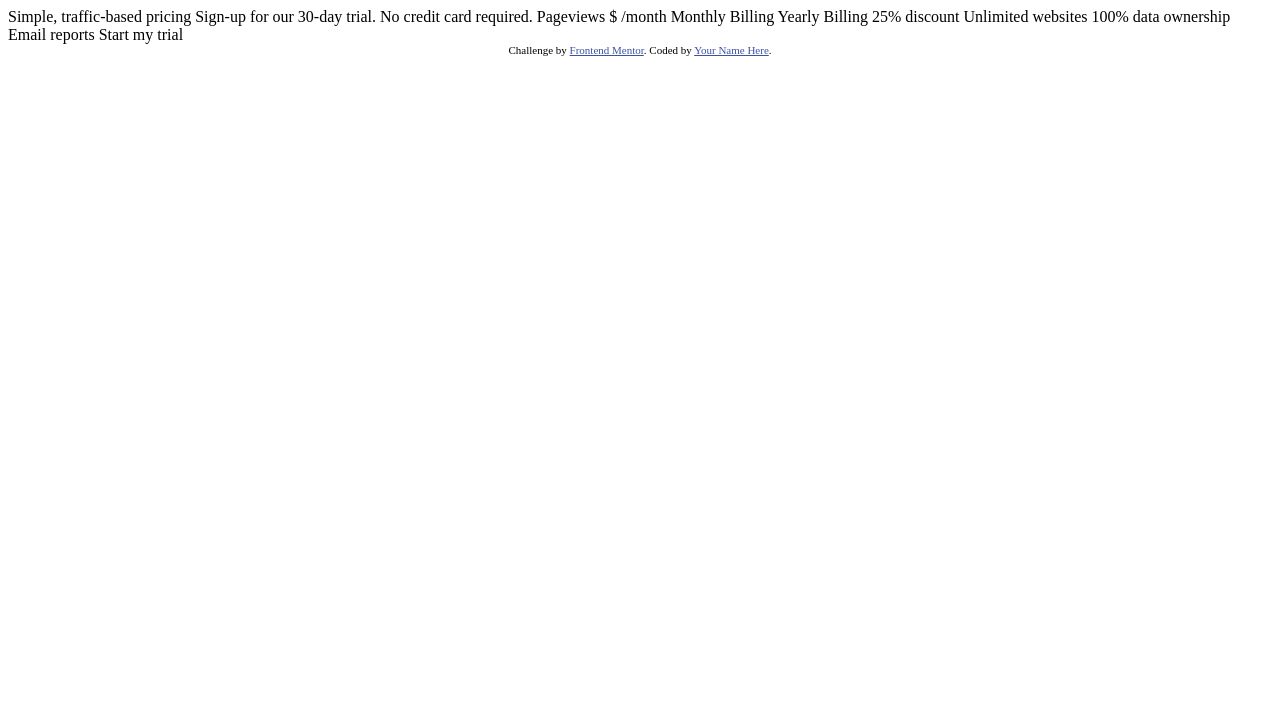
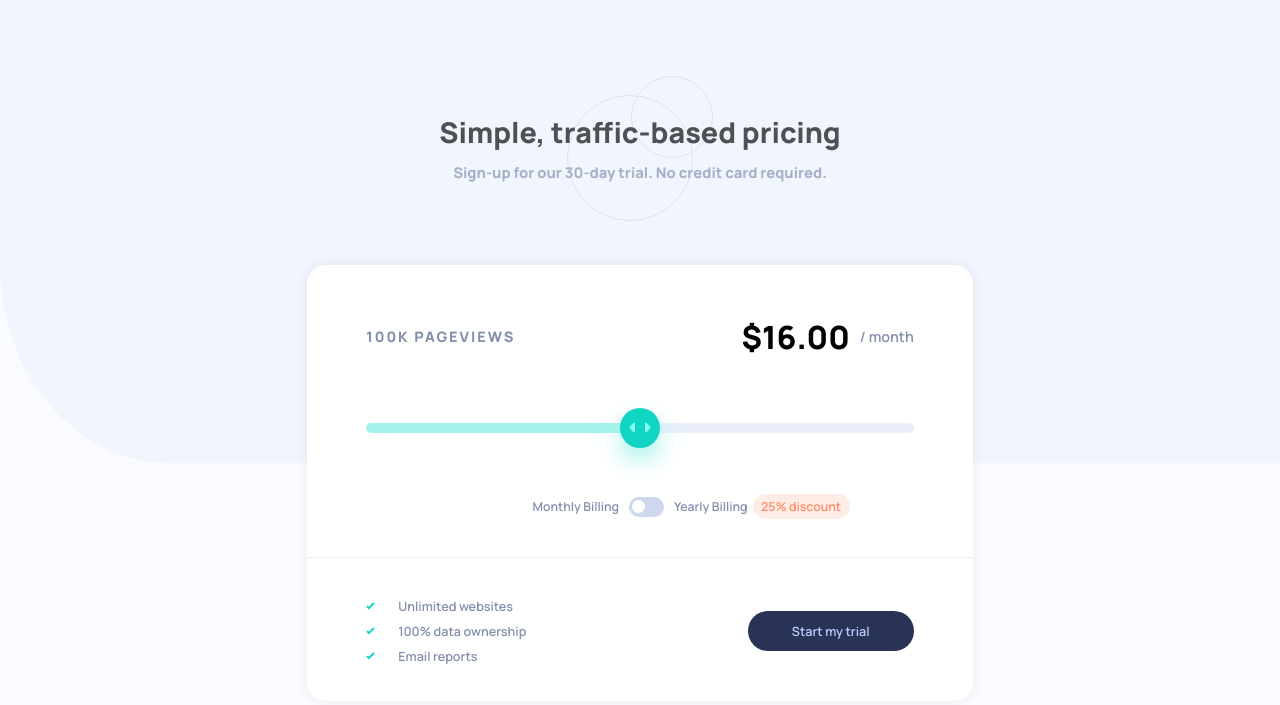
Before and after one commit to patrykjk/Frontend-Mentor---Interactive-pricing-component, a plain HTML site: page index.html in a window 1280 px wide. Drawn offline with Linux system fonts and the light colour scheme.

Commit message:
final commit

```diff
--- a/index.html
+++ b/index.html
@@ -1,39 +1,51 @@
 <!DOCTYPE html>
 <html lang="en">
+
 <head>
   <meta charset="UTF-8">
-  <meta name="viewport" content="width=device-width, initial-scale=1.0"> <!-- displays site properly based on user's device -->
+  <meta http-equiv="X-UA-Compatible" content="IE=edge">
+  <meta name="viewport" content="width=device-width, initial-scale=1.0">
+  <title>Frontend Mentor | Interactive pricing component</title>
+  <link rel="stylesheet" href="style.css">
+  <script src="index.js" defer></script>
+</head>
 
-  <link rel="icon" type="image/png" sizes="32x32" href="./images/favicon-32x32.png">
-
-  <title>Frontend Mentor | Interactive pricing component</title>
-
-  <!-- Feel free to remove these styles or customise in your own stylesheet 👍 -->
-  <style>
-    .attribution { font-size: 11px; text-align: center; }
-    .attribution a { color: hsl(228, 45%, 44%); }
-  </style>
-</head>
 <body>
 
-  Simple, traffic-based pricing
-  Sign-up for our 30-day trial. No credit card required.
+  <header>
+    <h1 class="title">Simple, traffic-based pricing</h1>
+    <p class="subtitle">Sign-up for our 30-day trial. <br> No credit card required. </p>
+  </header>
 
-  Pageviews
-  $ /month
+  <form action="" class="card">
+    <p class="page-views"><span></span> Pageviews</p>
 
-  Monthly Billing
-  Yearly Billing 25% discount
+    <input class="slider" type="range" min="0" value="2">
 
-  Unlimited websites
-  100% data ownership
-  Email reports
+    <p class="price"><span></span> / month</p>
 
-  Start my trial
+    <div class="plan-options">
+      <label for="monthly">Monthly Billing</label>
+      <input type="radio" id="monthly" name="subscription-plan" value="monthly">
 
-  <div class="attribution">
-    Challenge by <a href="https://www.frontendmentor.io?ref=challenge" target="_blank">Frontend Mentor</a>.
-    Coded by <a href="#">Your Name Here</a>.
-  </div>
+      <div class="plan-options-toggle-btn"></div>
+
+      <label for="yearly">Yearly Billing</label>
+      <input type="radio" id="yearly" name="subscription-plan" value="yearly">
+    </div>
+
+    <div class="card-footer">
+      <div class="features">
+        <p class="feature">Unlimited websites</p>
+        <p class="feature">100% data ownership</p>
+        <p class="feature">Email reports</p>
+      </div>
+
+      <button>Start my trial</button>
+    </div>
+
+  </form>
+
 </body>
+
 </html>
--- /dev/null
+++ b/index.js
@@ -0,0 +1,103 @@
+let slider = document.querySelector('.slider')
+let monthlyPlanInput = document.querySelector('#monthly')
+let yearlyPlanInput = document.querySelector('#yearly')
+let planOptionsToggleBtn = document.querySelector('.plan-options-toggle-btn')
+let pageViewsElement = document.querySelector('.page-views span')
+let priceElement = document.querySelector('.price span')
+let DISCOUNT_RATE = .25
+
+let pricePerViewsArray = [
+    {
+        views: '10k',
+        price: 8
+    },
+    {
+        views: '50k',
+        price: 12
+    },
+    {
+        views: '100k',
+        price: 16
+    },
+    {
+        views: '500k',
+        price: 24
+    },
+    {
+        views: '1m',
+        price: 36
+    },
+]
+
+
+
+
+function updatePrice() {
+    let price = pricePerViewsArray[Number(slider.value)].price
+
+    if (yearlyPlanInput.checked) price = price - price * DISCOUNT_RATE
+
+    priceElement.innerText = price.toLocaleString('en-US', { style: 'currency', currency: 'USD' })
+}
+
+function updateViewsDisplay() {
+    let selectedOption = pricePerViewsArray[Number(slider.value)]
+    pageViewsElement.innerText = selectedOption.views
+}
+
+slider.addEventListener('input', () => {
+    updateViewsDisplay()
+    updatePrice()
+})
+
+
+function updateSlider() {
+    let sliderPosition = 100 / Number(slider.max) * Number(slider.value) + '%'
+    slider.style.setProperty('--slider-position', sliderPosition)
+}
+
+slider.addEventListener('input', updateSlider)
+
+
+slider.addEventListener('mousedown', () => slider.classList.add('dragging'))
+slider.addEventListener('mouseup', () => slider.classList.remove('dragging'))
+
+
+function switchToMonthly() {
+    planOptionsToggleBtn.classList.remove('move-right')
+    monthlyPlanInput.checked = true
+}
+
+function switchToYearly() {
+    planOptionsToggleBtn.classList.add('move-right')
+    yearlyPlanInput.checked = true
+}
+
+planOptionsToggleBtn.addEventListener('click', function () {
+    if (this.classList.contains('move-right')) {
+        switchToMonthly()
+    } else {
+        switchToYearly()
+    }
+    updatePrice()
+})
+
+
+document.querySelector('label[for="monthly"]').addEventListener('click', function () {
+    switchToMonthly()
+    updatePrice()
+})
+
+document.querySelector('label[for="yearly"]').addEventListener('click', function () {
+    switchToYearly()
+    updatePrice()
+})
+
+
+
+
+slider.max = pricePerViewsArray.length - 1
+monthlyPlanInput.checked = true
+updatePrice()
+updateViewsDisplay()
+updateSlider()
--- /dev/null
+++ b/style.css
@@ -0,0 +1,311 @@
+@import url('https://fonts.googleapis.com/css2?family=Manrope:wght@600;800&display=swap');
+
+:root {
+    --soft-cyan: hsl(174, 77%, 80%);
+    --strong-cyan: hsl(174, 86%, 45%);
+    --light-grayish-red: hsl(14, 92%, 95%);
+    --light-red: hsl(15, 100%, 70%);
+    --pale-blue: hsl(226, 100%, 87%);
+
+    --white: hsl(0, 0%, 100%);
+    --very-pale-blue: hsl(230, 100%, 99%);
+    --light-grayish-blue: hsl(223, 50%, 87%);
+    --lighter-grayish-blue: hsl(224, 65%, 95%);
+    --grayish-blue: hsl(225, 20%, 60%);
+    --dark-desaturated-blue: hsl(227, 35%, 25%);
+}
+
+*,
+::before,
+::after {
+    box-sizing: border-box;
+    margin: 0;
+    padding: 0;
+    font-family: 'Manrope', sans-serif;
+    text-align: center;
+    color: var(--grayish-blue);
+    outline-offset: 2px;
+}
+
+body {
+    background: url(images/bg-pattern.svg) no-repeat var(--very-pale-blue);
+    background-size: 100% 57%;
+    padding-bottom: 7rem;
+}
+
+label {
+    cursor: pointer;
+}
+
+
+
+
+
+
+
+
+
+
+
+header {
+    padding: 5rem 0 5rem;
+    margin-top: 2rem;
+    opacity: .67;
+    background: url(images/pattern-circles.svg) no-repeat center center;
+}
+
+.title {
+    font-size: 1.2rem;
+    color: black;
+}
+
+.subtitle {
+    font-size: .92rem;
+    line-height: 1.7;
+    margin-top: 1rem;
+    font-weight: 800;
+}
+
+
+
+
+
+
+
+
+
+
+
+form {
+    background: white;
+    border-radius: 1.2em;
+    width: clamp(300px, 83%, 666px);
+    margin: 0 auto;
+    padding: 2rem 1rem;
+    overflow: hidden;
+    box-shadow: 0 0 14px rgba(0, 0, 0, .07);
+}
+
+.page-views {
+    text-transform: uppercase;
+    letter-spacing: 2px;
+    font-size: .75rem;
+    font-weight: 800;
+}
+
+.slider {
+    -webkit-appearance: none;
+    appearance: none;
+    width: 100%;
+    margin: 2.4rem 0 2rem;
+    border-radius: 50em;
+    height: 10px;
+    background-image: linear-gradient(to right, var(--soft-cyan) var(--slider-position), var(--lighter-grayish-blue) 0);
+}
+.slider::-moz-range-thumb {
+    border: 0;
+    border-radius: 50%;
+    background: url(images/icon-slider.svg) no-repeat center center var(--strong-cyan);
+    cursor: pointer;
+    box-shadow: 0 .75rem 1.5rem var(--soft-cyan);
+    height: 2.5rem;
+    width: 2.5rem;
+}
+.slider::-webkit-slider-thumb {
+    -webkit-appearance: none;
+    border-radius: 50%;
+    background: url(images/icon-slider.svg) no-repeat center center var(--strong-cyan);
+    cursor: pointer;
+    box-shadow: 0 .75rem 1.5rem var(--soft-cyan);
+    height: 2.5rem;
+    width: 2.5rem;
+}
+.slider::-moz-range-thumb:hover {
+    background: var(--soft-cyan);
+}
+.slider::-webkit-slider-thumb:hover {
+    background: var(--soft-cyan);
+}
+.slider.dragging::-webkit-slider-thumb {
+    cursor: grab;
+}
+.slider.dragging,
+.slider.dragging::-moz-range-thumb {
+    cursor: grab;
+}
+
+.price {
+    display: flex;
+    align-items: center;
+    margin: 0 auto;
+    max-width: max-content;
+    gap: 10px;
+    font-size: .9rem;
+}
+
+.price span {
+    font-size: 2rem;
+    color: black;
+    font-weight: 800;
+}
+
+.plan-options {
+    display: flex;
+    justify-content: center;
+    align-items: center;
+    gap: .6rem;
+    margin: 2rem 0 2.5rem;
+    font-size: .77rem;
+}
+
+.plan-options input {
+    display: none;
+}
+
+.plan-options-toggle-btn {
+    height: 1.65em;
+    width: 2.9em;
+    border-radius: 50em;
+    background: var(--light-grayish-blue);
+    position: relative;
+    display: flex;
+    align-items: center;
+    padding: 0 .3em;
+    cursor: pointer;
+}
+.plan-options-toggle-btn::after {
+    content: '';
+    height: 1.05em;
+    width: 1.05em;
+    border-radius: 50%;
+    background: white;
+    position: absolute;
+}
+.plan-options-toggle-btn.move-right::after {
+    right: .3em;
+}
+.plan-options-toggle-btn:hover,
+.plan-options-toggle-btn:focus {
+    background: var(--soft-cyan);
+}
+
+label[for="yearly"] {
+    position: relative;
+}
+label[for="yearly"]::after {
+    content: '-25%';
+    position: absolute;
+    transform: translateX(.4em);
+    border-radius: 50em;
+    background: var(--light-grayish-red);
+    padding: 0 .7em;
+    color: var(--light-red);
+    display: inline-flex;
+    align-items: center;
+    top: -4px;
+    bottom: -4px;
+}
+
+.card-footer {
+    position: relative;
+    padding-top: 1.79rem;
+}
+.card-footer::before {
+    content: '';
+    height: 1px;
+    background: var(--lighter-grayish-blue);
+    position: absolute;
+    left: -20%;
+    right: -20%;
+    top: 0;
+}
+
+.feature {
+    padding-left: 2rem;
+    background: url(images/icon-check.svg) no-repeat left center;
+    max-width: max-content;
+    margin: 0 auto .9rem;
+    font-size: .79rem;
+}
+
+button {
+    background: var(--dark-desaturated-blue);
+    border-radius: 50em;
+    border: none;
+    color: var(--pale-blue);
+    font-size: .79rem;
+    margin-top: 1.25rem;
+    padding: .9em 3.5em;
+    cursor: pointer;
+}
+button:hover,
+button:focus {
+    color: white;
+}
+
+
+
+
+
+
+
+
+
+
+
+
+
+
+
+@media (min-width: 607px) {
+    br {
+        display: none;
+    }
+    .title {
+        font-size: 1.79rem;
+    }
+    .subtitle {
+        margin-top: .5rem;
+    }
+
+    form {
+        padding: 3.1rem 3.7rem 2.25rem;
+        position: relative;
+    }
+    .page-views {
+        font-size: .9rem;
+        line-height: 2.75rem;
+        text-align: left;
+    }
+    .price {
+        position: absolute;
+        top: 3.1rem;
+        right: 3.7rem;
+    }
+    .slider {
+        margin-top: 4rem;
+    }
+    label[for="yearly"]::after {
+        content: '25% discount';
+        white-space: nowrap;
+    }
+    .card-footer {
+        display: flex;
+        justify-content: space-between;
+        padding-top: 2.55rem;
+        align-items: center;
+    }
+    .features {
+        display: flex;
+        flex-direction: column;
+        gap: .5rem;
+    }
+    .feature {
+        max-width: unset;
+        text-align: left;
+        margin: 0;
+    }
+    .card-footer button {
+        margin: 0;
+    }
+}
```
